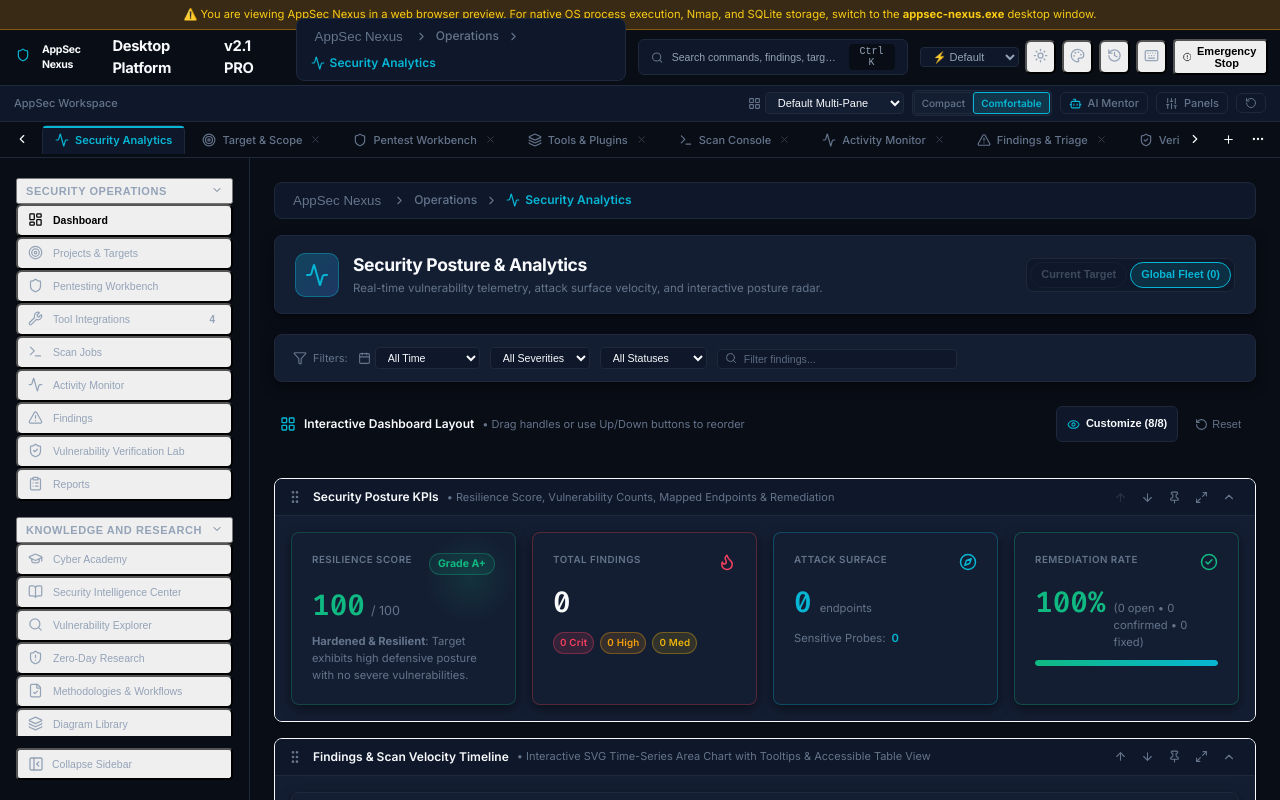
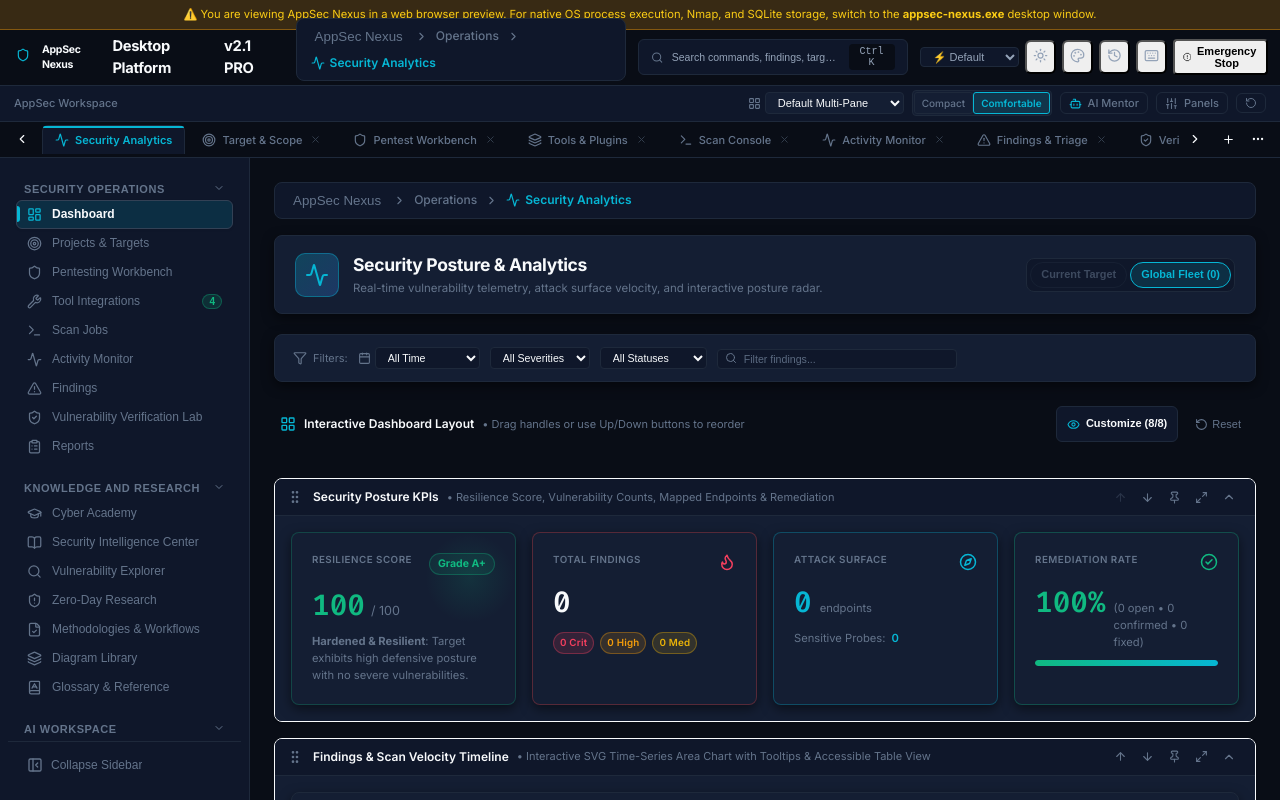
Before and after one commit to hackmate00800/AppSec-nexus, a React (Vite) app: page / in a window 1280 px wide. Built offline with nearby package versions, Linux system fonts and the light colour scheme.

Commit message:
fix(theme): eliminate hardcoded slate and cyan classes from sidebar and bind option boxes, text, icons, and badges to theme design tokens across all themes

```diff
--- a/src/App.css
+++ b/src/App.css
@@ -874,6 +874,225 @@ code, pre, kbd {
   letter-spacing: 0.08em;
   color: var(--text-dim);
   padding: 10px 10px 4px 10px;
+}
+
+/* =========================================================================
+   THEME-COMPATIBLE SIDEBAR DESIGN SYSTEM (ALL PREBUILT & CUSTOM THEMES)
+   ========================================================================= */
+
+.sidebar,
+aside.sidebar {
+  background-color: var(--bg-secondary) !important;
+  border-right: 1px solid var(--border-color) !important;
+  color: var(--text-main);
+}
+
+/* Sidebar Resizer */
+.sidebar .sidebar-resizer-line {
+  background-color: transparent;
+  transition: background-color 0.15s ease, box-shadow 0.15s ease;
+}
+.sidebar .sidebar-resizer-line:hover,
+.sidebar .sidebar-resizer-line.is-resizing {
+  background-color: var(--accent-primary) !important;
+  box-shadow: 0 0 8px var(--focus-ring, rgba(6, 182, 212, 0.5));
+}
+
+/* Group Header */
+.sidebar-group-header {
+  width: 100%;
+  display: flex;
+  align-items: center;
+  justify-content: space-between;
+  padding: 4px 8px;
+  font-size: 11px;
+  font-weight: 600;
+  text-transform: uppercase;
+  letter-spacing: 0.05em;
+  color: var(--text-dim);
+  background: transparent;
+  border: none;
+  border-radius: var(--radius-btn, 4px);
+  cursor: pointer;
+  transition: color 0.15s ease, background-color 0.15s ease;
+}
+
+.sidebar-group-header:hover {
+  color: var(--text-main);
+  background-color: var(--bg-card-hover, var(--bg-card));
+}
+
+.sidebar-group-header .group-chevron {
+  color: var(--text-dim);
+  transition: color 0.15s ease;
+}
+
+.sidebar-group-header:hover .group-chevron {
+  color: var(--text-muted);
+}
+
+.sidebar-group-divider {
+  width: 100%;
+  height: 1px;
+  background-color: var(--border-color);
+  margin: 8px 0;
+}
+
+/* Sidebar Nav Option Item / Box */
+.sidebar-nav-item {
+  width: 100%;
+  display: flex;
+  align-items: center;
+  gap: 10px;
+  padding: 6px 10px;
+  border-radius: var(--radius-btn, 6px);
+  font-size: 12px;
+  font-weight: 500;
+  text-align: left;
+  position: relative;
+  border: 1px solid transparent;
+  background: transparent;
+  color: var(--text-muted);
+  cursor: pointer;
+  transition: all 0.15s ease-in-out;
+  user-select: none;
+}
+
+/* Inactive Hover */
+.sidebar-nav-item:hover:not(.active) {
+  background-color: var(--bg-card-hover, var(--bg-card));
+  color: var(--text-main);
+  border-color: var(--border-color);
+}
+
+.sidebar-nav-item:hover:not(.active) .sidebar-nav-icon {
+  color: var(--text-main);
+}
+
+/* Active State */
+.sidebar-nav-item.active {
+  background-color: var(--accent-primary-subtle, rgba(6, 182, 212, 0.12)) !important;
+  color: var(--text-main) !important;
+  font-weight: 600;
+  border-color: var(--border-accent, var(--accent-primary)) !important;
+  box-shadow: 0 1px 3px rgba(0, 0, 0, 0.06);
+}
+
+[data-theme-mode="light"] .sidebar-nav-item.active {
+  color: var(--accent-primary) !important;
+  background-color: var(--accent-primary-subtle, rgba(0, 103, 192, 0.1)) !important;
+  border-color: var(--accent-primary) !important;
+  font-weight: 700;
+}
+
+[data-theme-mode="dark"] .sidebar-nav-item.active {
+  color: var(--text-main) !important;
+  background-color: var(--accent-primary-subtle, rgba(6, 182, 212, 0.15)) !important;
+  border-color: var(--border-accent, var(--accent-primary)) !important;
+}
+
+/* Active Left Indicator Bar */
+.sidebar-nav-item .active-pill-indicator {
+  position: absolute;
+  left: 0;
+  top: 50%;
+  transform: translateY(-50%);
+  width: 3px;
+  height: 16px;
+  background-color: var(--accent-primary);
+  border-top-right-radius: 3px;
+  border-bottom-right-radius: 3px;
+}
+
+/* Icon */
+.sidebar-nav-icon {
+  flex-shrink: 0;
+  display: inline-flex;
+  align-items: center;
+  justify-content: center;
+  color: var(--text-dim);
+  transition: color 0.15s ease;
+}
+
+.sidebar-nav-item.active .sidebar-nav-icon {
+  color: var(--accent-primary);
+}
+
+/* Label */
+.sidebar-nav-label {
+  flex: 1;
+  min-width: 0;
+  overflow: hidden;
+  text-overflow: ellipsis;
+  white-space: nowrap;
+}
+
+/* Sidebar Badges */
+.sidebar-badge {
+  padding: 1px 6px;
+  font-size: 10px;
+  font-weight: 600;
+  border-radius: 9999px;
+  display: inline-flex;
+  align-items: center;
+  justify-content: center;
+  background-color: var(--bg-card);
+  color: var(--text-muted);
+  border: 1px solid var(--border-color);
+  flex-shrink: 0;
+}
+
+.sidebar-badge-alert {
+  background-color: rgba(244, 63, 94, 0.15) !important;
+  color: var(--accent-rose, #f43f5e) !important;
+  border: 1px solid rgba(244, 63, 94, 0.35) !important;
+}
+
+.sidebar-badge-accent {
+  background-color: var(--accent-primary-subtle) !important;
+  color: var(--accent-primary) !important;
+  border: 1px solid var(--border-accent, var(--accent-primary)) !important;
+}
+
+.sidebar-badge-success {
+  background-color: rgba(16, 185, 129, 0.15) !important;
+  color: var(--accent-emerald, #10b981) !important;
+  border: 1px solid rgba(16, 185, 129, 0.35) !important;
+}
+
+.sidebar-badge-warning {
+  background-color: rgba(245, 158, 11, 0.15) !important;
+  color: var(--accent-amber, #f59e0b) !important;
+  border: 1px solid rgba(245, 158, 11, 0.35) !important;
+}
+
+/* Sidebar Footer */
+.sidebar-footer {
+  padding: 8px;
+  border-top: 1px solid var(--border-color);
+  flex-shrink: 0;
+  background-color: var(--bg-secondary);
+}
+
+.sidebar-footer-btn {
+  width: 100%;
+  display: flex;
+  align-items: center;
+  gap: 8px;
+  padding: 6px 10px;
+  border-radius: var(--radius-btn, 6px);
+  font-size: 12px;
+  color: var(--text-muted);
+  background: transparent;
+  border: 1px solid transparent;
+  cursor: pointer;
+  transition: all 0.15s ease;
+}
+
+.sidebar-footer-btn:hover {
+  background-color: var(--bg-card-hover, var(--bg-card));
+  color: var(--text-main);
+  border-color: var(--border-color);
 }
 
 .nav-item {
--- a/src/components/navigation/AppSidebar.tsx
+++ b/src/components/navigation/AppSidebar.tsx
@@ -112,7 +112,7 @@ export const AppSidebar: React.FC<AppSidebarProps> = ({
           icon: <Shield size={15} />,
           badge:
             endpointsCount > 0 ? (
-              <span className="px-1.5 py-0.2 text-[10px] rounded-full bg-slate-800 text-slate-400">
+              <span className="sidebar-badge">
                 {endpointsCount}
               </span>
             ) : undefined,
@@ -123,7 +123,7 @@ export const AppSidebar: React.FC<AppSidebarProps> = ({
           label: "Tool Integrations",
           icon: <Wrench size={15} />,
           badge: (
-            <span className="px-1.5 py-0.2 text-[10px] font-semibold rounded-full bg-emerald-950/80 text-emerald-300 border border-emerald-800/80">
+            <span className="sidebar-badge sidebar-badge-success">
               {readyToolsCount > 0 ? readyToolsCount : 20}
             </span>
           ),
@@ -142,7 +142,7 @@ export const AppSidebar: React.FC<AppSidebarProps> = ({
           icon: <Activity size={15} />,
           badge:
             scanHistoryCount > 0 ? (
-              <span className="px-1.5 py-0.2 text-[10px] rounded-full bg-slate-800 text-slate-400">
+              <span className="sidebar-badge">
                 {scanHistoryCount}
               </span>
             ) : undefined,
@@ -155,7 +155,7 @@ export const AppSidebar: React.FC<AppSidebarProps> = ({
           icon: <AlertTriangle size={15} />,
           badge:
             findingsCount > 0 ? (
-              <span className="px-1.5 py-0.2 text-[10px] font-bold rounded-full bg-rose-950/80 text-rose-300 border border-rose-800/80">
+              <span className="sidebar-badge sidebar-badge-alert font-bold">
                 {findingsCount}
               </span>
             ) : undefined,
@@ -168,7 +168,7 @@ export const AppSidebar: React.FC<AppSidebarProps> = ({
           icon: <ShieldCheck size={15} />,
           badge:
             unverifiedFindingsCount > 0 ? (
-              <span className="px-1.5 py-0.2 text-[10px] font-semibold rounded-full bg-cyan-950/80 text-cyan-300 border border-cyan-800/80">
+              <span className="sidebar-badge sidebar-badge-accent">
                 {unverifiedFindingsCount}
               </span>
             ) : undefined,
@@ -240,7 +240,7 @@ export const AppSidebar: React.FC<AppSidebarProps> = ({
           label: "AI Mentor",
           icon: <Sparkles size={15} />,
           badge: hasRunningAiTask ? (
-            <span className="w-2 h-2 rounded-full bg-cyan-400 animate-pulse" />
+            <span className="w-2 h-2 rounded-full animate-pulse" style={{ backgroundColor: "var(--accent-primary)" }} />
           ) : undefined,
           tooltip: "Interactive AI Mentor & Security Copilot",
         },
@@ -255,7 +255,7 @@ export const AppSidebar: React.FC<AppSidebarProps> = ({
           label: "Model Lab",
           icon: <Bot size={15} />,
           badge: (
-            <span className="px-1.5 py-0.2 text-[10px] font-semibold rounded bg-cyan-950 text-cyan-300 border border-cyan-800">
+            <span className="sidebar-badge sidebar-badge-accent">
               Heretic
             </span>
           ),
@@ -284,7 +284,7 @@ export const AppSidebar: React.FC<AppSidebarProps> = ({
           label: "Integrations & Proxy",
           icon: <Radio size={15} />,
           badge: (
-            <span className="px-1.5 py-0.2 text-[10px] font-bold rounded bg-amber-950/80 text-amber-300 border border-amber-800/80">
+            <span className="sidebar-badge sidebar-badge-warning">
               Burp
             </span>
           ),
@@ -296,7 +296,7 @@ export const AppSidebar: React.FC<AppSidebarProps> = ({
 
   return (
     <aside
-      className="sidebar relative flex flex-col bg-slate-950 border-r border-slate-800/80 select-none z-20 shrink-0 transition-all duration-150"
+      className="sidebar relative flex flex-col select-none z-20 shrink-0 transition-all duration-150"
       style={{
         width: isCollapsed ? 60 : `${width}px`,
         minWidth: isCollapsed ? 60 : `${width}px`,
@@ -308,8 +308,8 @@ export const AppSidebar: React.FC<AppSidebarProps> = ({
           onPointerDown={onResizePointerDown}
           onDoubleClick={onToggleCollapse}
           title="Drag to resize sidebar width, double-click to collapse"
-          className={`absolute top-0 right-0 w-1.5 h-full cursor-col-resize z-30 transition-colors ${
-            isResizing ? "bg-cyan-500 shadow-md shadow-cyan-500/50" : "hover:bg-cyan-500/50 bg-transparent"
+          className={`sidebar-resizer-line absolute top-0 right-0 w-1.5 h-full cursor-col-resize z-30 ${
+            isResizing ? "is-resizing" : ""
           }`}
         />
       )}
@@ -325,15 +325,15 @@ export const AppSidebar: React.FC<AppSidebarProps> = ({
               {!isCollapsed ? (
                 <button
                   onClick={() => toggleGroup(group.id)}
-                  className="w-full flex items-center justify-between px-2 py-1 text-[11px] font-semibold text-slate-400 uppercase tracking-wider hover:text-slate-200 transition-colors group cursor-pointer"
+                  className="sidebar-group-header group"
                 >
                   <span>{group.label}</span>
-                  <span className="text-slate-500 group-hover:text-slate-300">
+                  <span className="group-chevron">
                     {isGroupCollapsed ? <ChevronRight size={12} /> : <ChevronDown size={12} />}
                   </span>
                 </button>
               ) : (
-                <div className="w-full h-px bg-slate-800 my-2" />
+                <div className="sidebar-group-divider" />
               )}
 
               {/* Group Nav Items */}
@@ -347,28 +347,18 @@ export const AppSidebar: React.FC<AppSidebarProps> = ({
                         key={item.id}
                         onClick={() => onSelectTab(item.id)}
                         data-tour={item.dataTour}
-                        className={`w-full flex items-center gap-2.5 px-2.5 py-1.5 rounded-md text-xs font-medium transition-all text-left relative ${
-                          isActive
-                            ? "bg-cyan-500/10 text-cyan-300 font-semibold border border-cyan-500/20 shadow-sm shadow-cyan-950"
-                            : "text-slate-400 hover:text-slate-200 hover:bg-slate-900/60"
-                        }`}
+                        className={`sidebar-nav-item ${isActive ? "active" : ""}`}
                       >
                         {/* Active Accent Indicator */}
-                        {isActive && (
-                          <div className="absolute left-0 top-1/2 -translate-y-1/2 w-0.5 h-4 bg-cyan-400 rounded-r" />
-                        )}
+                        {isActive && <div className="active-pill-indicator" />}
 
-                        <span
-                          className={`shrink-0 transition-colors ${
-                            isActive ? "text-cyan-400" : "text-slate-400 group-hover:text-slate-300"
-                          }`}
-                        >
+                        <span className="sidebar-nav-icon">
                           {item.icon}
                         </span>
 
                         {!isCollapsed && (
                           <div className="flex-1 flex items-center justify-between min-w-0">
-                            <span className="truncate">{item.label}</span>
+                            <span className="sidebar-nav-label">{item.label}</span>
                             {item.badge && <span className="ml-1.5 shrink-0">{item.badge}</span>}
                           </div>
                         )}
@@ -391,10 +381,10 @@ export const AppSidebar: React.FC<AppSidebarProps> = ({
       </div>
 
       {/* Sidebar Footer with Collapse/Expand button */}
-      <div className="p-2 border-t border-slate-800/80 shrink-0">
+      <div className="sidebar-footer">
         <button
           onClick={onToggleCollapse}
-          className="w-full flex items-center gap-2 px-2.5 py-1.5 rounded text-xs text-slate-400 hover:text-slate-200 hover:bg-slate-900 transition-colors"
+          className="sidebar-footer-btn"
           title={isCollapsed ? "Expand Sidebar (Ctrl+B)" : "Collapse Sidebar (Ctrl+B)"}
         >
           {isCollapsed ? <PanelLeft size={16} /> : <PanelLeftClose size={16} />}
```
